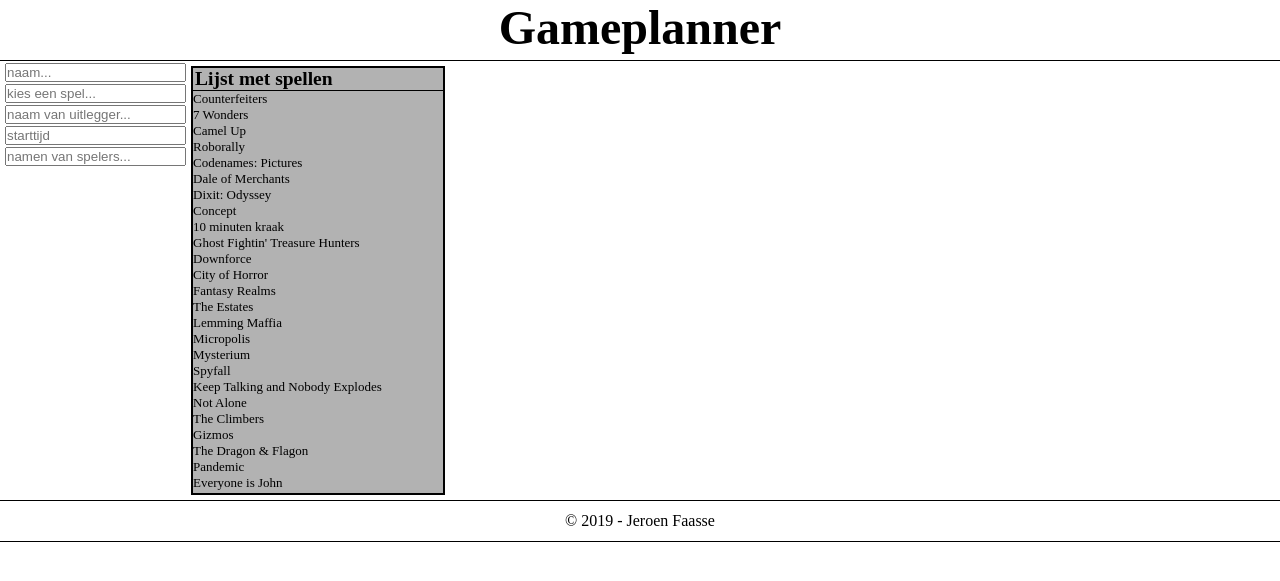
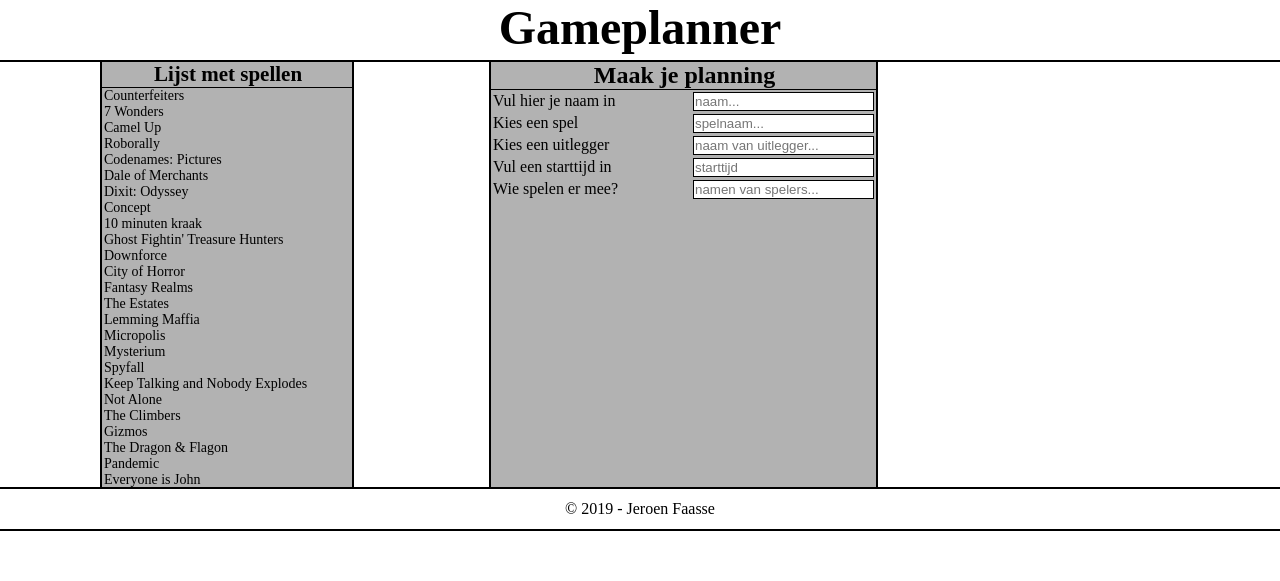
Before and after one commit to Jeroen4/Planningtool, a PHP site: page / in a window 1280 px wide. Shown: the top 581 px of the page. Run offline with PHP 8.4, Linux system fonts and the light colour scheme; data comes from the database, SQL or seed files in the repository.

Commit message:
more styling...

```diff
--- a/index.php
+++ b/index.php
@@ -8,20 +8,9 @@
 <body class="indexFlexBody">
 	<?php
 	include ('header.php');
+	include ('connect.php');
 	?>
 	<div class="wrapper">
-		<form autocomplete="off">
-			<input type="text" name="name" placeholder="naam...">
-			<input type="text" name="game" placeholder="kies een spel...">
-			<input type="text" name="leader" placeholder="naam van uitlegger...">
-			<input type="text" name="starttime" placeholder="starttijd">
-			<input type="text" name="players" placeholder="namen van spelers...">
-		</form>
-		<?php
-			include ('connect.php');
-		?>
-
-
 		<div class="lijst">
 			<h2>Lijst met spellen</h2>
 			<?php
@@ -35,6 +24,21 @@
 				}
 			?>
 		</div>
+
+		<div class="line"></div>
+
+
+		<form autocomplete="off">
+			<h2>Maak je planning</h2>
+			<p><label>Vul hier je naam in</label><input type="text" name="name" placeholder="naam..."></p>
+			<p><label>Kies een spel</label><input type="text" name="game" placeholder="spelnaam..."></p>
+			<p><label>Kies een uitlegger</label><input type="text" name="leader" placeholder="naam van uitlegger..."></p>
+			<p><label>Vul een starttijd in</label><input type="text" name="starttime" placeholder="starttijd"></p>
+			<p><label>Wie spelen er mee?</label><input type="text" name="players" placeholder="namen van spelers..."></p>
+		</form>
+
+		<div class="line2"></div>
+
 		<div class="planner">
 
 		</div>
--- a/style.css
+++ b/style.css
@@ -3,13 +3,13 @@
 	padding: 0;
 }
 header{
-	border-bottom: 1px solid black;
+	border-bottom: 2px solid black;
 	text-align: center;
 	font-size: 24px;
 	padding-bottom: 5px;
 }
 .indexFlexBody{
-	display: flex;
+	display: grid;
 	flex-direction: column;
 }
 .wrapper{
@@ -19,15 +19,23 @@ header{
 .lijst{
 	width: 250px;
 	height: 425px;
-	font-size: 13px;
+	font-size: 14px;
 	background-color: rgba(0,0,0,0.3);
-	border-bottom: 2px solid black;
-	border-top: 2px solid black;
 	border-left: 2px solid black;
 	border-right: 2px solid black;
-	margin-left: 5px;
-	margin-top: 5px;
-	margin-bottom: 5px;
+	margin-left: 100px;
+}
+.lijst a{
+	color: black;
+	text-decoration: none;
+	padding-left: 2px;
+}
+.line{
+	border-left: 2px solid black;
+	margin-left: 135px;
+}
+.line2{
+	border-left: 2px solid black;
 }
 .gameInfo{
 	margin: 0 auto;
@@ -43,23 +51,32 @@ header{
 }
 h2{
 	padding-left: 2px;
-	width: 250px;
 	border-bottom: 1px solid black;
+	text-align: center;
 }
 a{
 	color: black;
 	text-decoration: none;
 }
+label{
+	display: inline-block;
+  	width:200px;
+  	padding: 2px 0px;
+}
+form{
+	background-color: rgba(0,0,0,0.3);
+}
 input{
-	display: block;
-	margin-top: 2px;
-	margin-bottom: 2px;
-	margin-left: 5px;
+	border: 1px solid black;
+	padding: 1px;
+}
+form p{
+	padding: 0px 2px;
 }
 footer{
 	text-align: center;
-	border-top: 1px solid black;
-	border-bottom: 1px solid black;
+	border-top: 2px solid black;
+	border-bottom: 2px solid black;
 	height: 40px;
 	line-height: 40px;
 }
```
